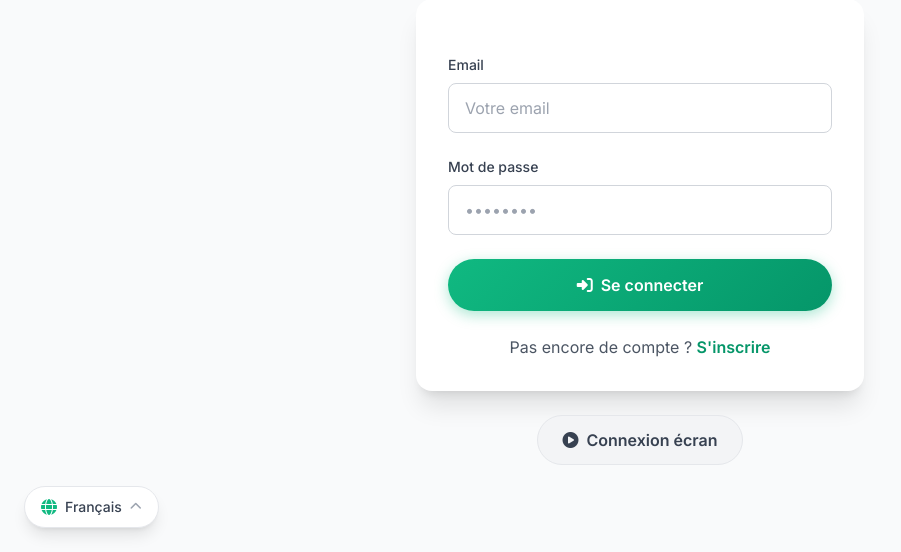
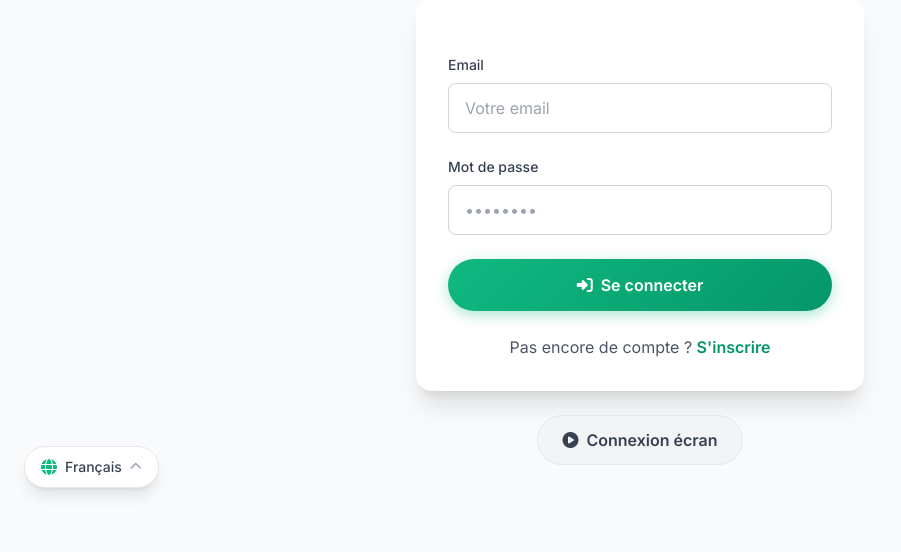
Before and after one commit to moa-digitalagency/AdScreen, a Flask app: a page that uses templates/base.html in a window 1280 px wide. Shown: the part 248-800 px from the top of the page, without its empty margins (0-901 px from the left). Run offline with Flask 3, Linux system fonts and the light colour scheme; style sheets or scripts are compiled from the project's sources.

Commit message:
Adjust language selector position for improved visibility
Update position of the language selector in base.html from bottom-6 to bottom-16 to ensure dropdown menu is visible.

Replit-Commit-Author: Agent
Replit-Commit-Session-Id: 2cb1e25a-eeec-4973-a3b1-36a658a6feeb
Replit-Commit-Checkpoint-Type: full_checkpoint
Replit-Commit-Event-Id: 65877a6c-14ea-47c6-9a61-18589c2a336e
Replit-Commit-Screenshot-Url: https://storage.googleapis.com/screenshot-production-us-central1/143a2d3f-4897-414b-8be4-2e13dab43594/2cb1e25a-eeec-4973-a3b1-36a658a6feeb/56oi0Zs
Replit-Helium-Checkpoint-Created: true

```diff
--- a/requirements.txt
+++ b/requirements.txt
@@ -76,3 +76,8 @@ flask
 flask-sqlalchemy
 gunicorn
 psycopg2-binary
+email_validator
+flask
+flask-sqlalchemy
+gunicorn
+psycopg2-binary
--- a/templates/base.html
+++ b/templates/base.html
@@ -45,7 +45,7 @@
         {% endif %}
     {% endwith %}
 
-    <div id="lang-switcher" class="fixed bottom-6 left-6 z-[9999]">
+    <div id="lang-switcher" class="fixed bottom-16 left-6 z-[9999]">
         <div class="relative">
             <button onclick="toggleLangMenu()" class="flex items-center gap-2 bg-white shadow-lg rounded-full px-4 py-2.5 border border-gray-200 hover:shadow-xl transition-all duration-200 group">
                 <i class="fas fa-globe text-emerald-500"></i>
```
Also changed, not shown: attached_assets/image_1765915764208.png (deleted).
